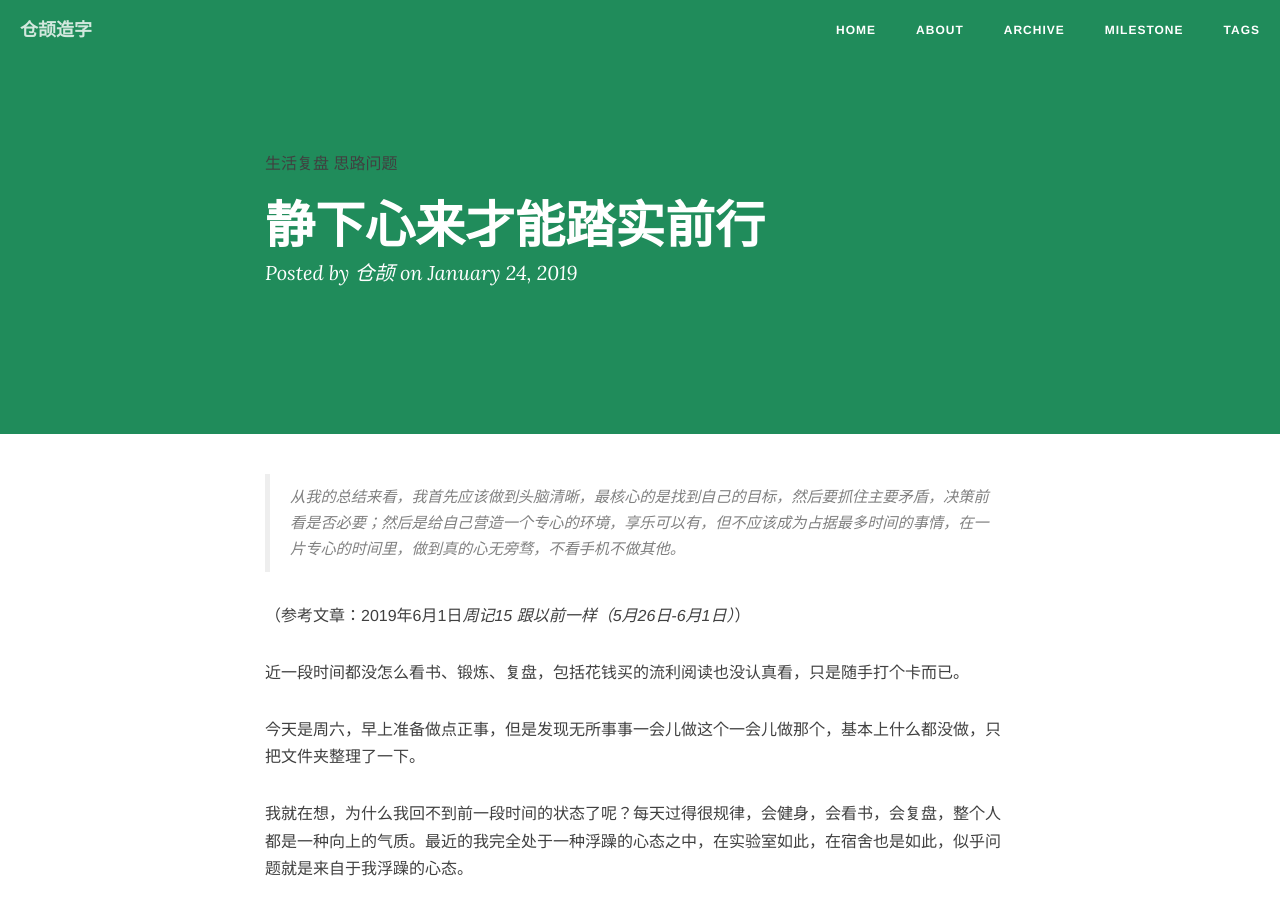
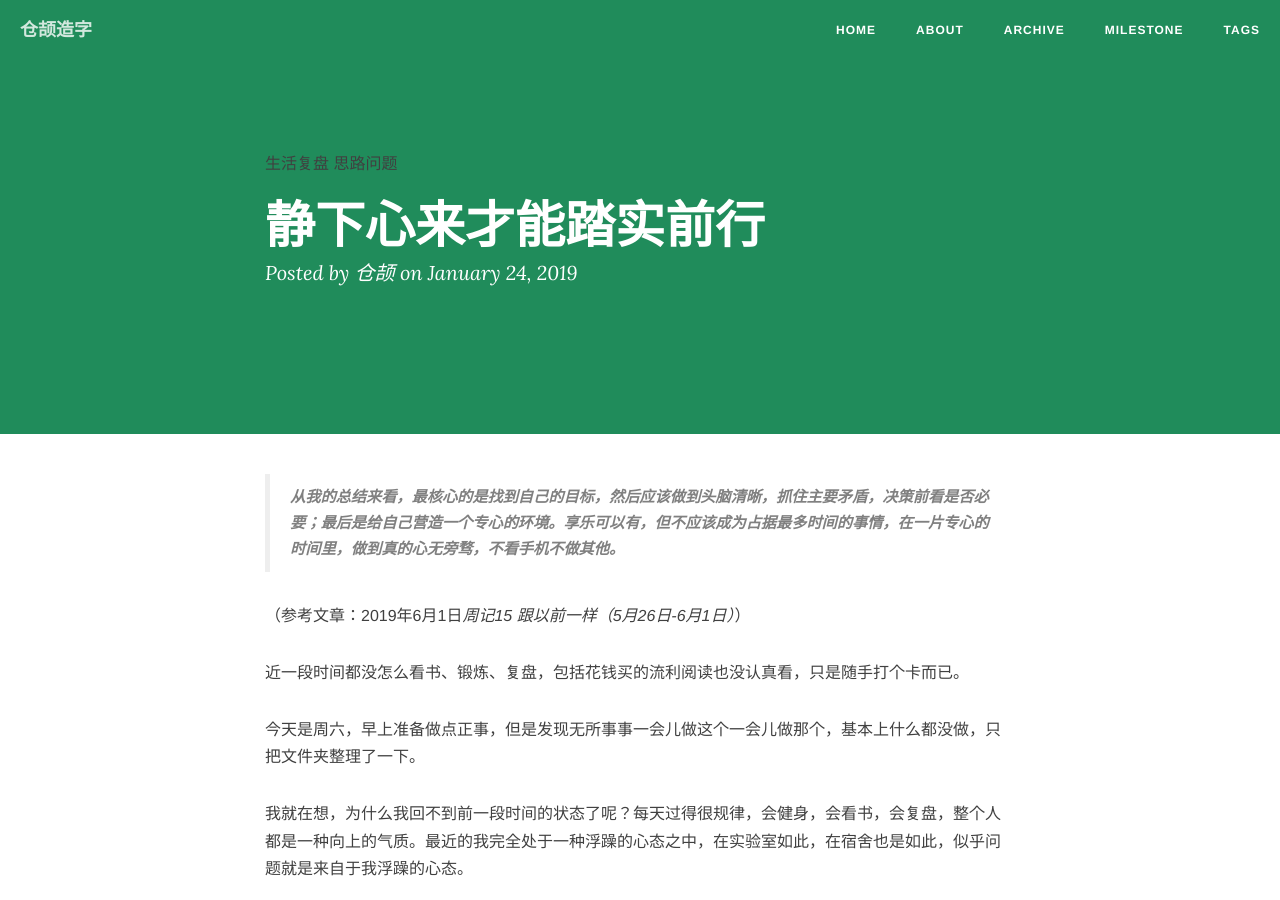
Before and after one commit to creatletter/Dalio, a Jekyll site: the page built from _posts/2019-01-12-静下心来踏实前行.md, in a window 1280 px wide and 900 px high. Built offline with Jekyll 4.4.1, drawn with Linux system fonts in a browser that asks for light colours; nearby versions of some CDN libraries; comment, search, counter and statistics services are not loaded.

Commit message:
Update 2019-01-12-静下心来踏实前行.md

```diff
--- a/_posts/2019-01-12-静下心来踏实前行.md
+++ b/_posts/2019-01-12-静下心来踏实前行.md
@@ -7,7 +7,7 @@ tags: [生活复盘,思路问题]
 description:  思路问题
 ---
 
-> 从我的总结来看，我首先应该做到头脑清晰，最核心的是找到自己的目标，然后要抓住主要矛盾，决策前看是否必要；然后是给自己营造一个专心的环境，享乐可以有，但不应该成为占据最多时间的事情，在一片专心的时间里，做到真的心无旁骛，不看手机不做其他。
+> **从我的总结来看，最核心的是找到自己的目标，然后应该做到头脑清晰，抓住主要矛盾，决策前看是否必要；最后是给自己营造一个专心的环境。享乐可以有，但不应该成为占据最多时间的事情，在一片专心的时间里，做到真的心无旁骛，不看手机不做其他。**
 
 （参考文章：2019年6月1日*周记15 跟以前一样（5月26日-6月1日）*）
 
```
